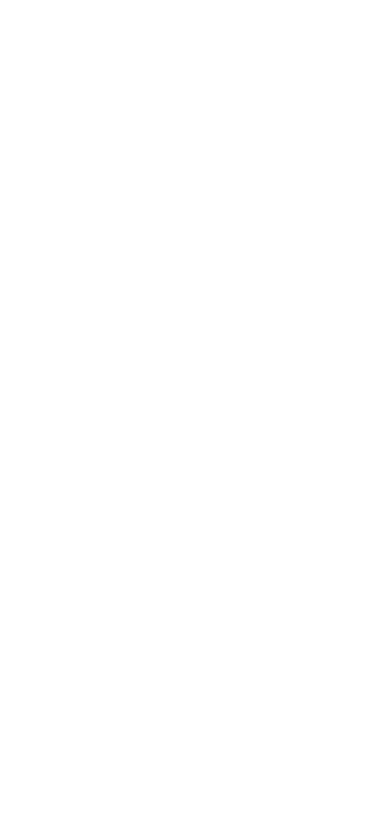
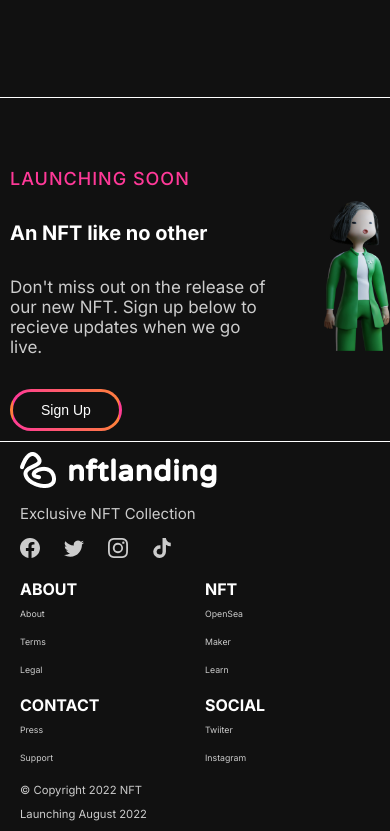
Before and after one commit to Tutul101/react-nft, a React (Create React App) app: page / in a window 390 px wide. Shown: the part 3508-4339 px from the top of the page. Before the commit the page ends 844 px from the top, so only its background shows below. Built offline with nearby package versions, Linux system fonts and the light colour scheme.

Commit message:
add footer and scroll to top component

```diff
--- a/src/App.js
+++ b/src/App.js
@@ -1,3 +1,4 @@
+import { useEffect, useState } from "react";
 import Clients from "./components/clients";
 import Footer from "./components/footer";
 import Free from "./components/free";
@@ -14,7 +15,7 @@ import "./scss/index.scss";
 function App() {
   return (
     <div className="app-container">
-      {/* <ScrollToTop /> */}
+      <ScrollToTop />
       <Navbar />
       <Home />
       <Free />
--- a/src/components/footer/footer.scss
+++ b/src/components/footer/footer.scss
@@ -0,0 +1,96 @@
+footer {
+  margin: 6rem 0;
+  display: flex;
+  flex-direction: column;
+  gap: 5rem;
+
+  .upper {
+    display: flex;
+    justify-content: space-between;
+    color: var(--accent-color3);
+
+    .brand-container {
+      display: flex;
+      flex-direction: column;
+      gap: 1.5rem;
+
+      p {
+        font-size: 1.5rem;
+      }
+      ul {
+        list-style-type: none;
+        display: flex;
+        gap: 2.4rem;
+        color: var(--accent-color3);
+        li {
+          svg {
+            width: 2rem;
+            height: 2rem;
+          }
+        }
+      }
+    }
+    .links {
+      display: flex;
+      gap: 8rem;
+      .link {
+        display: flex;
+        flex-direction: column;
+        gap: 2rem;
+        h4 {
+          color: var(--accent-color1);
+          text-transform: uppercase;
+          font-size: 1.6rem;
+        }
+
+        ul {
+          list-style-type: none;
+          display: flex;
+          flex-direction: column;
+          gap: 1.8rem;
+          font-size: 1.4rem;
+        }
+      }
+    }
+  }
+
+  .lower {
+    display: flex;
+    justify-content: space-between;
+    font-size: 1.8rem;
+    span {
+      color: var(--accent-color3);
+    }
+  }
+}
+
+@media screen and (min-width: 280px) and (max-width: 1080px) {
+  footer {
+    margin: 0;
+    gap: 2rem;
+    padding: 1rem 2rem;
+
+    .upper {
+      flex-direction: column;
+      gap: 2rem;
+
+      .brand-container {
+        align-items: flex-start;
+      }
+      .links {
+        display: grid;
+        grid-template-columns: 1fr 1fr;
+        gap: 2rem;
+
+        .link {
+          gap: 1rem;
+        }
+      }
+    }
+
+    .lower {
+      flex-direction: column;
+      gap: 1rem;
+    }
+  }
+}
--- a/src/components/footer/index.js
+++ b/src/components/footer/index.js
@@ -1,7 +1,72 @@
 import React from "react";
+import logo from "../../assets/logo.png";
+import { BsFacebook, BsTwitter, BsInstagram } from "react-icons/bs";
+import { FaTiktok } from "react-icons/fa";
+
+import "./footer.scss";
 
 const Footer = () => {
-  return <div>Footer</div>;
+  const links = [
+    {
+      title: "About",
+      data: ["About", "Terms", "Legal"],
+    },
+    {
+      title: "NFT",
+      data: ["OpenSea", "Maker", "Learn"],
+    },
+    {
+      title: "Contact",
+      data: ["Press", "Support"],
+    },
+    {
+      title: "Social",
+      data: ["Twiiter", "Instagram"],
+    },
+  ];
+
+  const socialLink = [
+    <BsFacebook />,
+    <BsTwitter />,
+    <BsInstagram />,
+    <FaTiktok />,
+  ];
+  return (
+    <footer>
+      <div className="upper">
+        <div className="brand-container">
+          <div className="brand">
+            <img src={logo} alt="logo" />
+          </div>
+          <p>Exclusive NFT Collection</p>
+          <ul>
+            {socialLink.map((link, index) => (
+              <li key={index}>{link}</li>
+            ))}
+          </ul>
+        </div>
+        <div className="links">
+          {links.map((item, index) => {
+            const { title, data } = item;
+            return (
+              <div className="link" key={index}>
+                <h4>{title}</h4>
+                <ul>
+                  {data.map((link, index2) => (
+                    <li key={index2}>{link}</li>
+                  ))}
+                </ul>
+              </div>
+            );
+          })}
+        </div>
+      </div>
+      <div className="lower">
+        <span>&copy; Copyright 2022 NFT</span>
+        <span>Launching August 2022</span>
+      </div>
+    </footer>
+  );
 };
 
 export default Footer;
--- a/src/components/like/index.js
+++ b/src/components/like/index.js
@@ -8,7 +8,7 @@ const Like = () => {
     <div className="like">
       <div className="container">
         <div className="content">
-          <div clasName="image">
+          <div className="image">
             <img src={eth1} alt="eth1" />
           </div>
           <h2 className="title">An NFT like no other</h2>
@@ -24,7 +24,7 @@ const Like = () => {
         </div>
 
         <div className="content">
-          <div clasName="image">
+          <div className="image">
             <img src={eth2} alt="eth1" />
           </div>
           <h2 className="title">An NFT like no other</h2>
--- a/src/components/scroll-to-top/index.js
+++ b/src/components/scroll-to-top/index.js
@@ -1,7 +1,22 @@
-import React from "react";
+import React, { useState, useEffect } from "react";
+import { BsChevronBarUp } from "react-icons/bs";
+
+import "./scrollToTop.scss";
 
 const ScrollToTop = () => {
-  return <div>ScrollToTop</div>;
+  const [visible, setVisible] = useState(false);
+  useEffect(() => {
+    window.addEventListener("scroll", () => {
+      window.pageYOffset > 100 ? setVisible(true) : setVisible(false);
+    });
+  }, []);
+  return (
+    <div className={visible ? "scrollTop visible" : "scrollTop"}>
+      <a href="#">
+        <BsChevronBarUp />
+      </a>
+    </div>
+  );
 };
 
 export default ScrollToTop;
--- a/src/components/scroll-to-top/scrollToTop.scss
+++ b/src/components/scroll-to-top/scrollToTop.scss
@@ -0,0 +1,41 @@
+.scrollTop {
+  visibility: hidden;
+  opacity: 0;
+  position: fixed;
+  z-index: 100;
+  bottom: 5%;
+  right: 5%;
+  height: 6rem;
+  width: 6rem;
+  border: 3px solid transparent;
+  border-radius: 3rem;
+  display: flex;
+  justify-content: center;
+  align-items: center;
+  background-image: linear-gradient(
+      rgba(255, 255, 255, 0),
+      rgba(255, 255, 255, 0)
+    ),
+    linear-gradient(101deg, var(--pink), var(--orange));
+  background-clip: content-box, border-box;
+  box-shadow: 2px 1000px 1px var(--background) inset;
+  cursor: pointer;
+  transition: 0.5s ease-in-out;
+  font-size: 1.4rem;
+
+  &:hover {
+    box-shadow: none;
+  }
+
+  a {
+    svg {
+      font-size: 2rem;
+      color: var(--accent-color1);
+    }
+  }
+}
+
+.visible {
+  visibility: visible;
+  opacity: 1;
+}
--- a/src/scss/base/base.scss
+++ b/src/scss/base/base.scss
@@ -40,7 +40,6 @@ html {
   overflow-x: hidden;
   transition: 0.5s ease-in-out;
   padding: 0;
-  height: 100vh;
   @media screen and (min-width: 1024px) {
     padding: 2rem 4rem;
     &::-webkit-scrollbar {
```
